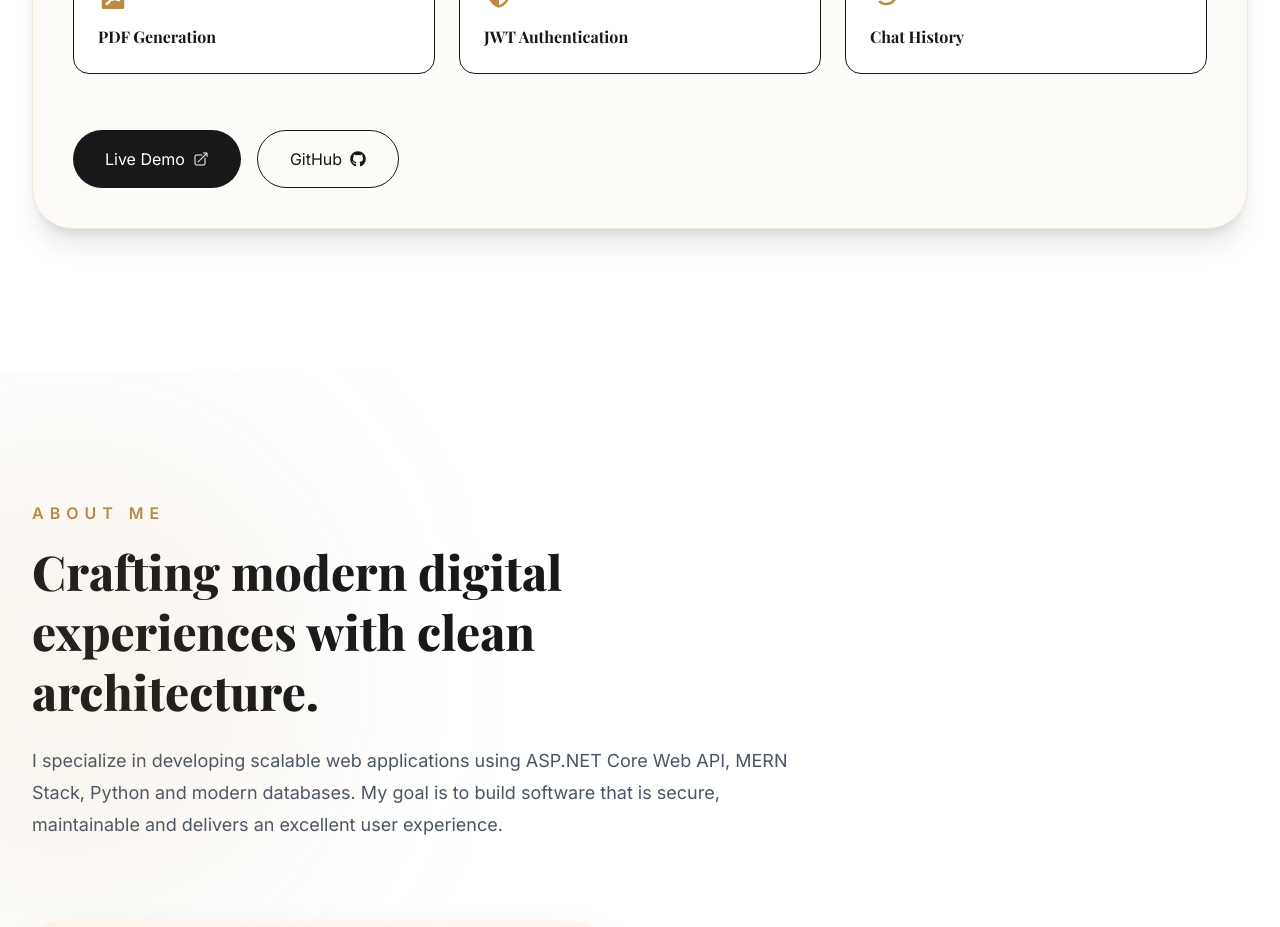
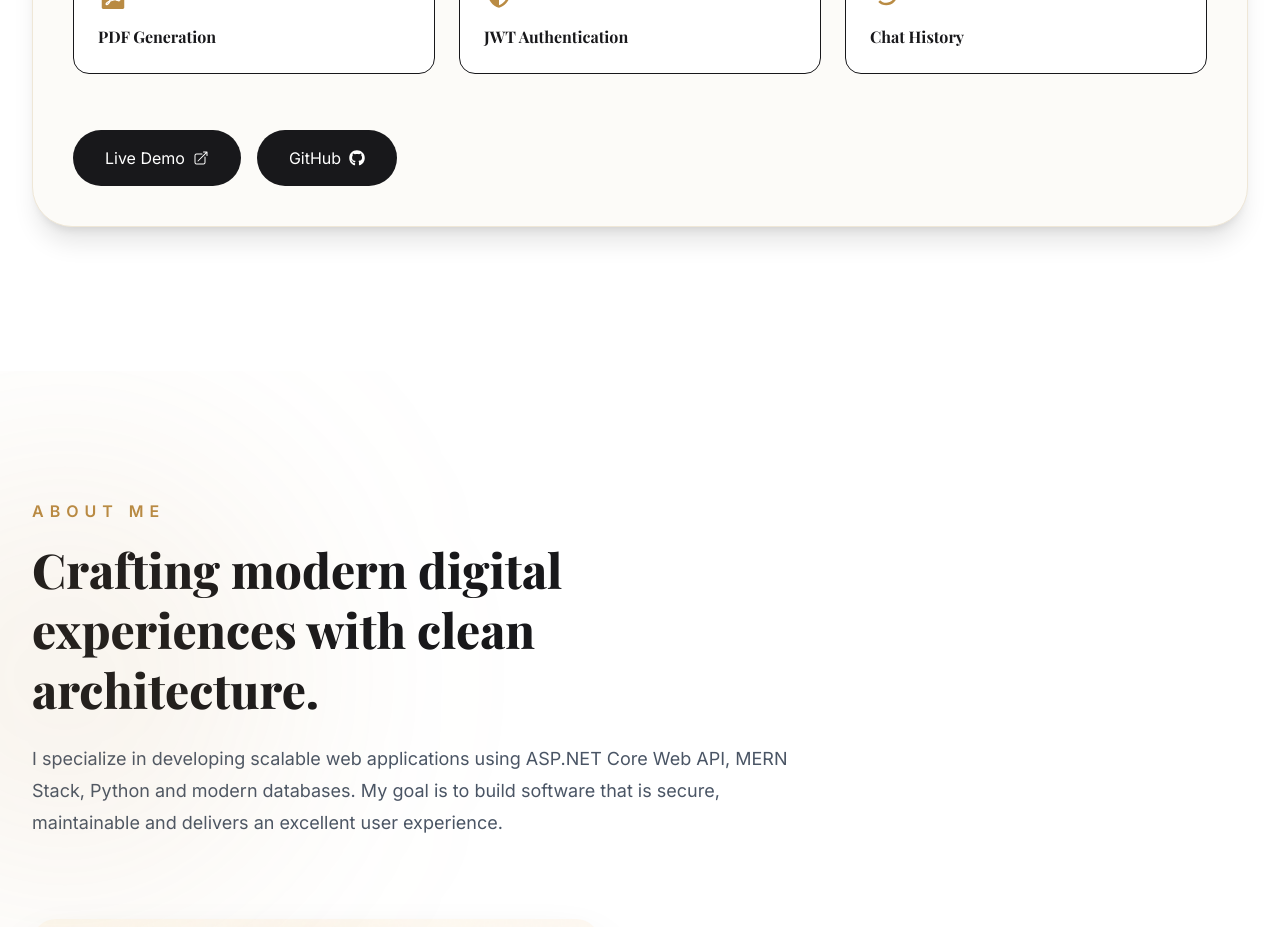
Before and after one commit to hammadhassan798/PortFolio, a React (Vite) app in the folder PortFolio/: page / in a window 1280 px wide. Shown: the part 2780-3707 px from the top of the page. Built offline with nearby package versions, Linux system fonts and the light colour scheme.

Commit message:
finaladd

```diff
--- a/PortFolio/src/components/sections/FeaturedProject.jsx
+++ b/PortFolio/src/components/sections/FeaturedProject.jsx
@@ -113,7 +113,21 @@ duration-300
 
             <a
               href={featuredProject.github}
-              className="px-8 py-4 rounded-full border flex items-center gap-2 hover:bg-black hover:text-white duration-300"
+              className="
+w-full
+sm:w-auto
+justify-center
+px-8
+py-4
+rounded-full
+bg-[#18181B]
+text-white
+flex
+items-center
+gap-2
+hover:bg-[#B98B43]
+duration-300
+"
             >
               GitHub
               <FaGithub />
```
